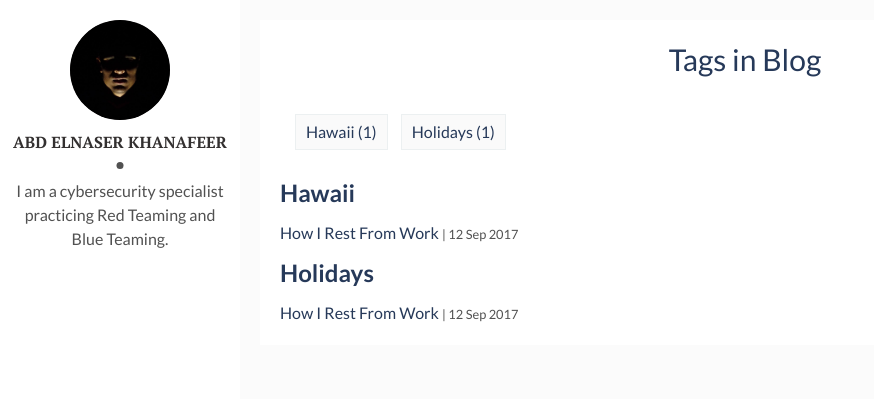
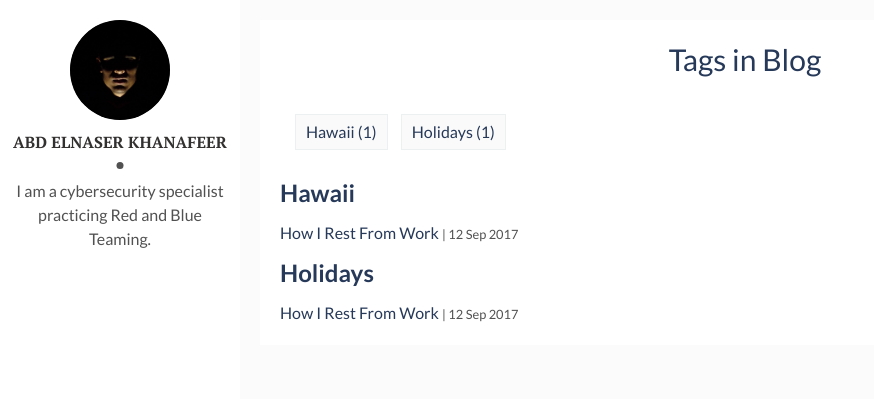
Before and after one commit to khanafeer/khanafeer, a Jekyll site: the page built from tags.html, in a window 1280 px wide. Shown: the top 399 px of the page, without its empty margins (0-874 px from the left). Built offline with Jekyll 4.4.1, drawn with Linux system fonts in a browser that asks for light colours.

Commit message:
Update _config.yml

```diff
--- a/_config.yml
+++ b/_config.yml
@@ -1,4 +1,4 @@
-title: Cyber Security Specialist
+title: Khanafeer Personal Blog
 description: > # this means to ignore newlines until "baseurl:"
   I  have the knowledge of building systems,  attacking them, and investigating back.
   I have knowledge at networking,  administration, and 2  years of programming  experience
@@ -12,7 +12,7 @@
 # Author Settings
 author: Abd Elnaser Khanafeer # add your name
 author-img: khanafeer.jpg # add your photo
-about-author: I am a cybersecurity specialist practicing Red Teaming and Blue Teaming. # add description
+about-author: I am a cybersecurity specialist practicing Red and Blue Teaming. # add description
 social-twitter: khanafeer
 social-facebook: naser.khanfeer
 social-github: khanafeer # add your Github handle
```
